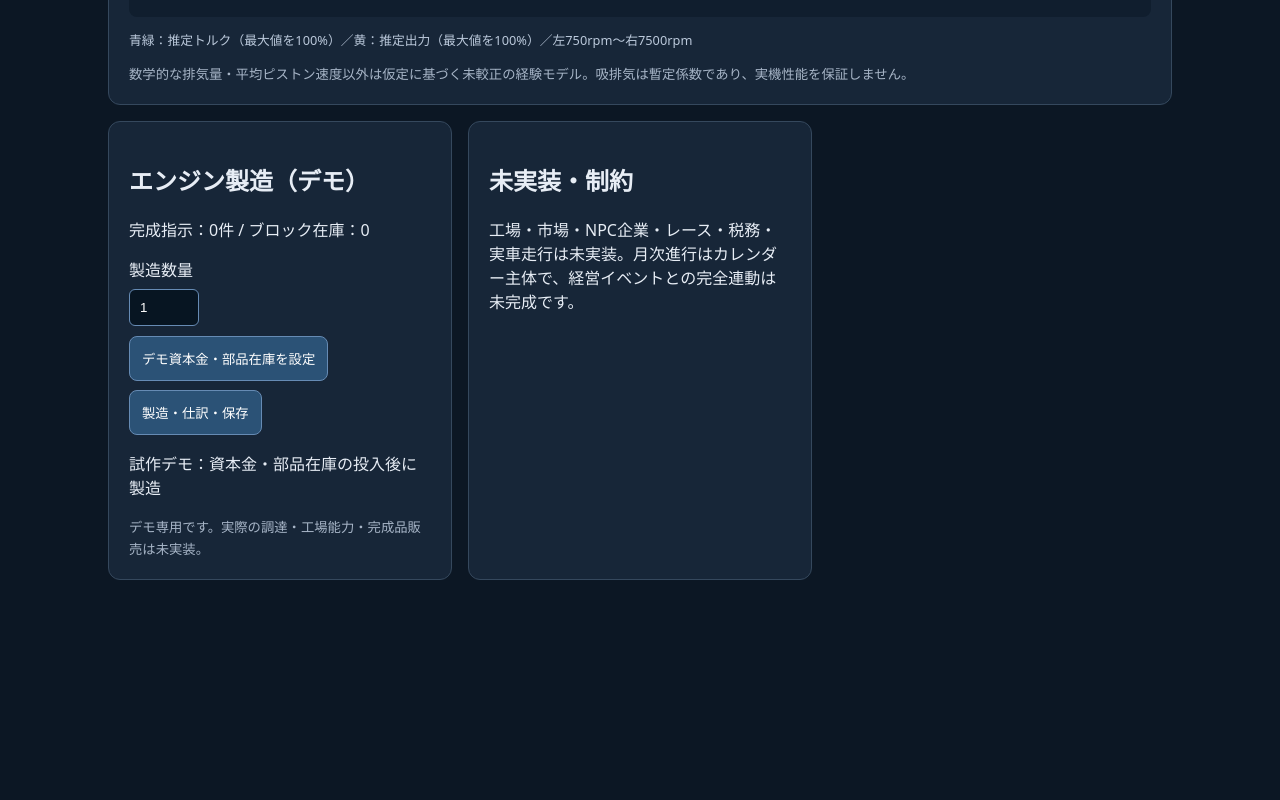
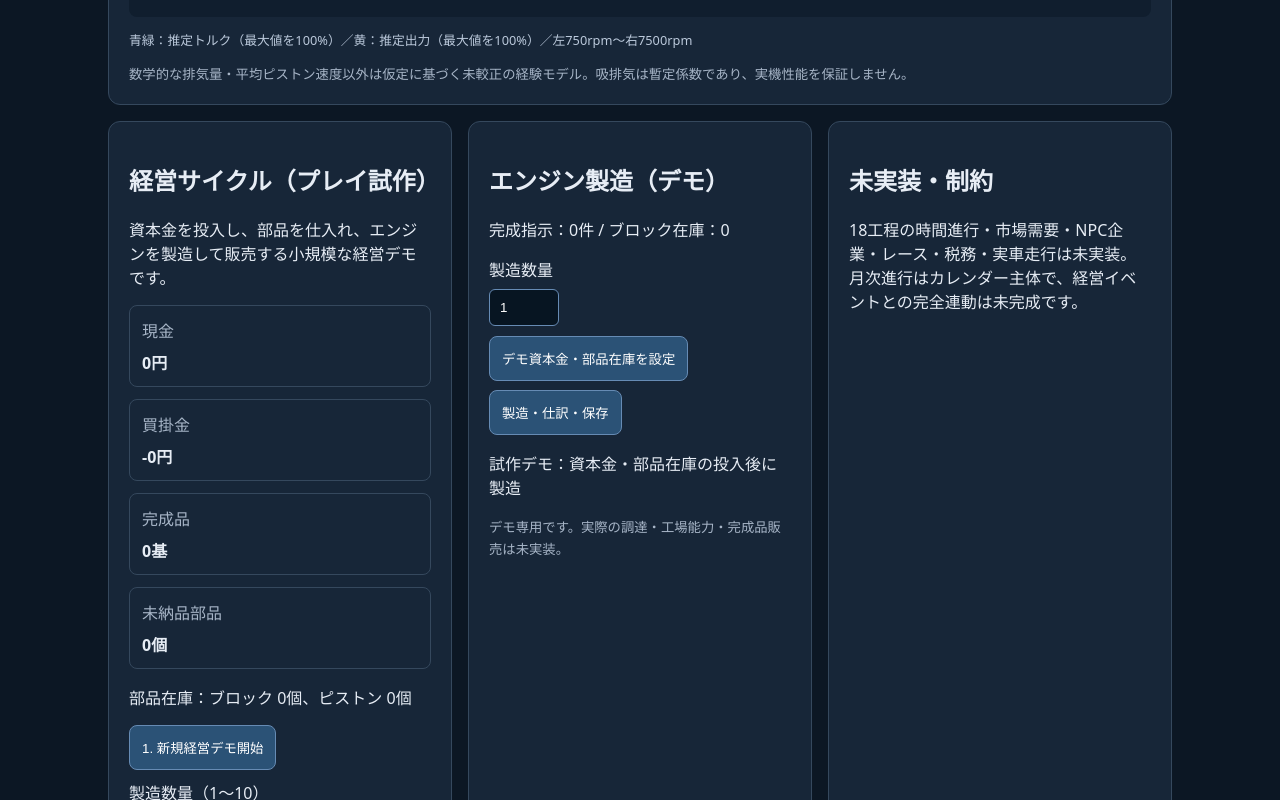
Before and after one commit to CeLiCa-Sun/JAPAN-AUTO-TYCOON, a React (Vite) app: page / in a window 1280 px wide. Shown: the part 1720-2520 px from the top of the page. Before the commit the page ends 2318 px from the top, so only its background shows below. Built offline with nearby package versions, Linux system fonts and the light colour scheme.

Commit message:
feat(ui): expose integrated business cycle alongside legacy engine demo

```diff
--- a/src/main.tsx
+++ b/src/main.tsx
@@ -6,6 +6,7 @@ import {exportSave,importSave} from "./storage/backup";
 import {Dashboard} from "./app/Dashboard";
 import {EngineDesigner} from "./app/EngineDesigner";
 import {FactoryPanel} from "./app/FactoryPanel";
+import {BusinessCyclePanel} from "./app/BusinessCyclePanel";
 import {saveAtomic,recoverAtomic,recoverBackupGeneration} from "./storage/atomic";
 import "./style.css";
 function App(){
@@ -27,8 +28,9 @@ function App(){
  <section><h2>セーブ管理</h2><label>スロット名 <input value={slot} onChange={e=>setSlot(e.target.value)} /></label><div className="actions"><button onClick={save}>保存</button><button onClick={load}>読み込み</button><button onClick={restore}>バックアップ復元</button><button onClick={exportJson}>JSON出力</button></div><label>JSON取り込み <input type="file" accept=".json,application/json" onChange={e=>void importJson(e.target.files?.[0]??null)} /></label><p role="status">{status}</p></section>
  <Dashboard game={game}/>
  <EngineDesigner/>
+ <BusinessCyclePanel game={game} onSaved={setGame} slot={slot}/>
  <FactoryPanel game={game} onSaved={setGame} slot={slot}/>
- <section><h2>未実装・制約</h2><p>工場・市場・NPC企業・レース・税務・実車走行は未実装。月次進行はカレンダー主体で、経営イベントとの完全連動は未完成です。</p></section>
+ <section><h2>未実装・制約</h2><p>18工程の時間進行・市場需要・NPC企業・レース・税務・実車走行は未実装。月次進行はカレンダー主体で、経営イベントとの完全連動は未完成です。</p></section>
  </main></div>;
 }
 createRoot(document.getElementById("root")!).render(<React.StrictMode><App/></React.StrictMode>);
```
